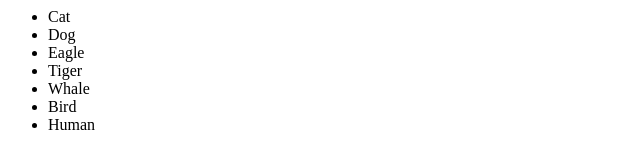
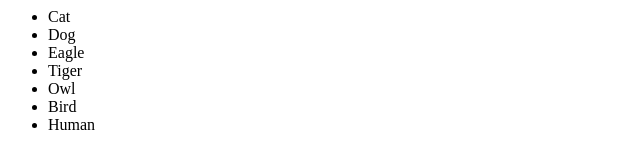
Before and after one commit to soeci92/Hello-world-trial, a plain HTML site: page index.html in a window 1280 px wide. Shown: the full height of the page, 0-640 px from the left. Drawn offline with Linux system fonts and the light colour scheme.

Commit message:
Changed one button list

```diff
--- a/index.html
+++ b/index.html
@@ -5,7 +5,7 @@
 			<li> Dog </li>
 			<li> Eagle </li>
 			<li> Tiger </li>
-			<li> Whale </li>
+			<li> Owl </li>
 			<li> Bird </li>
 			<li> Human </li>
 		</ul>
```
